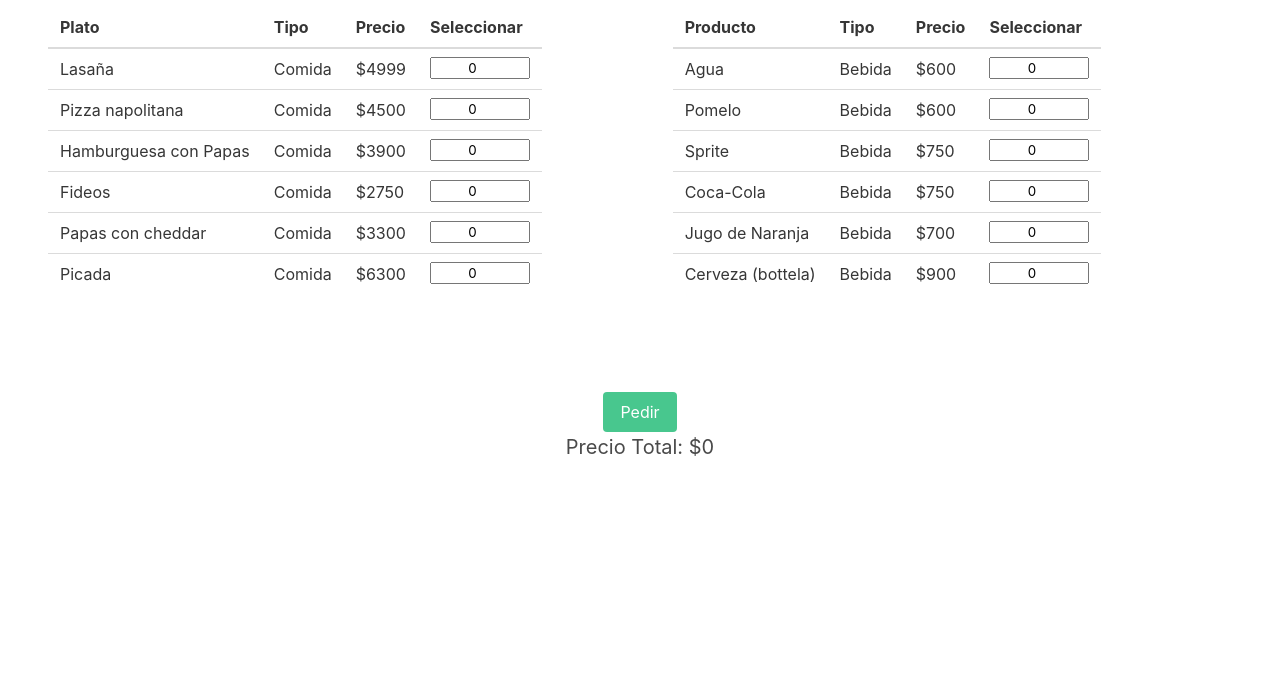
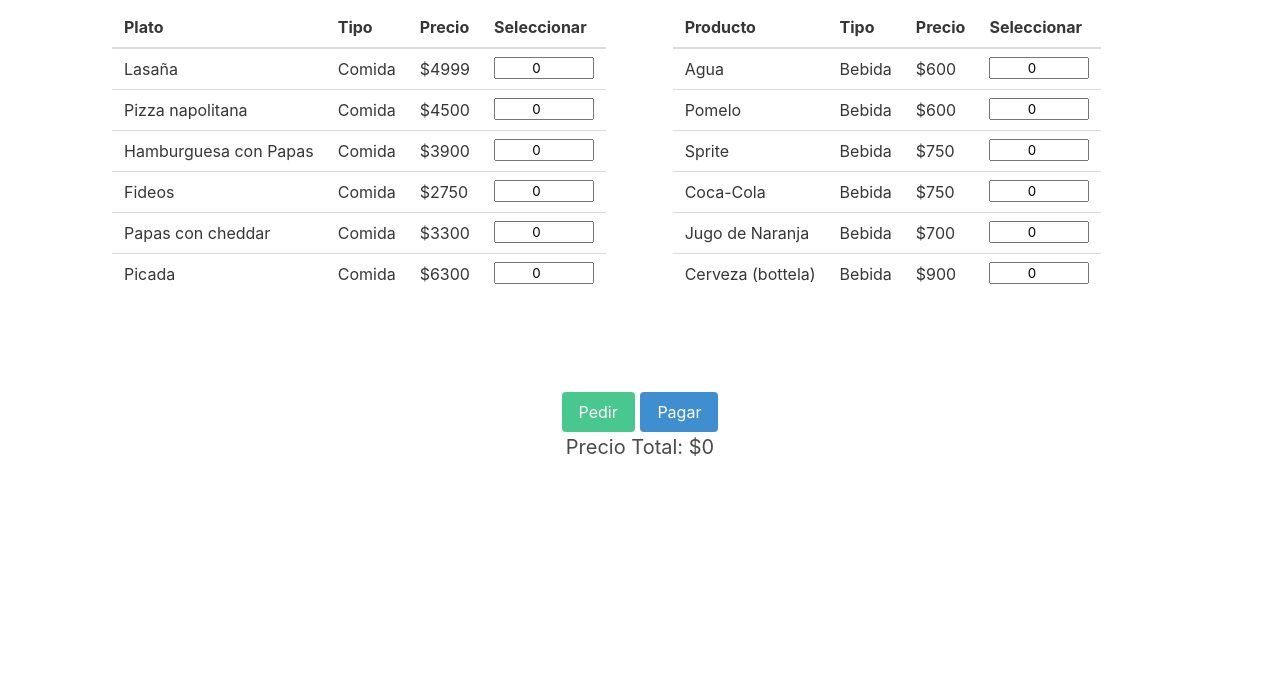
Before and after one commit to nicolaszucca/restaurant-order-handler, a website: page public/client.html in a window 1280 px wide. Shown: the part 101-800 px from the top of the page. Drawn offline with nearby package versions, Linux system fonts and the light colour scheme; some packages are replaced by stand-ins of ours; no server answers; sample sign-in values are in the browser's storage; a script that the page names is missing.

Commit message:
Added pay button

```diff
--- a/public/client.html
+++ b/public/client.html
@@ -12,7 +12,7 @@
 <body>
 	<!-- create restaurant menu with many products and prices in table format with checkboxes-->
 
-	<section class="section is-flex" id="food-section">
+	<section class="section container is-flex" id="food-section">
 		<div class="container">
 			<h1 class="title">Comidas</h1>
 			<table class="table">
@@ -132,6 +132,7 @@
 
 	<div class="has-text-centered is-family-primary is-size-5 ">
 		<button class=" button is-success" style="margin-top:50px;" id="submit-button">Pedir</button>
+		<button class=" button is-info" style="margin-top:50px;" id="pay-button">Pagar</button>
 		<p id="total-price">Precio Total: $0</p>
 	</div>
 
```
